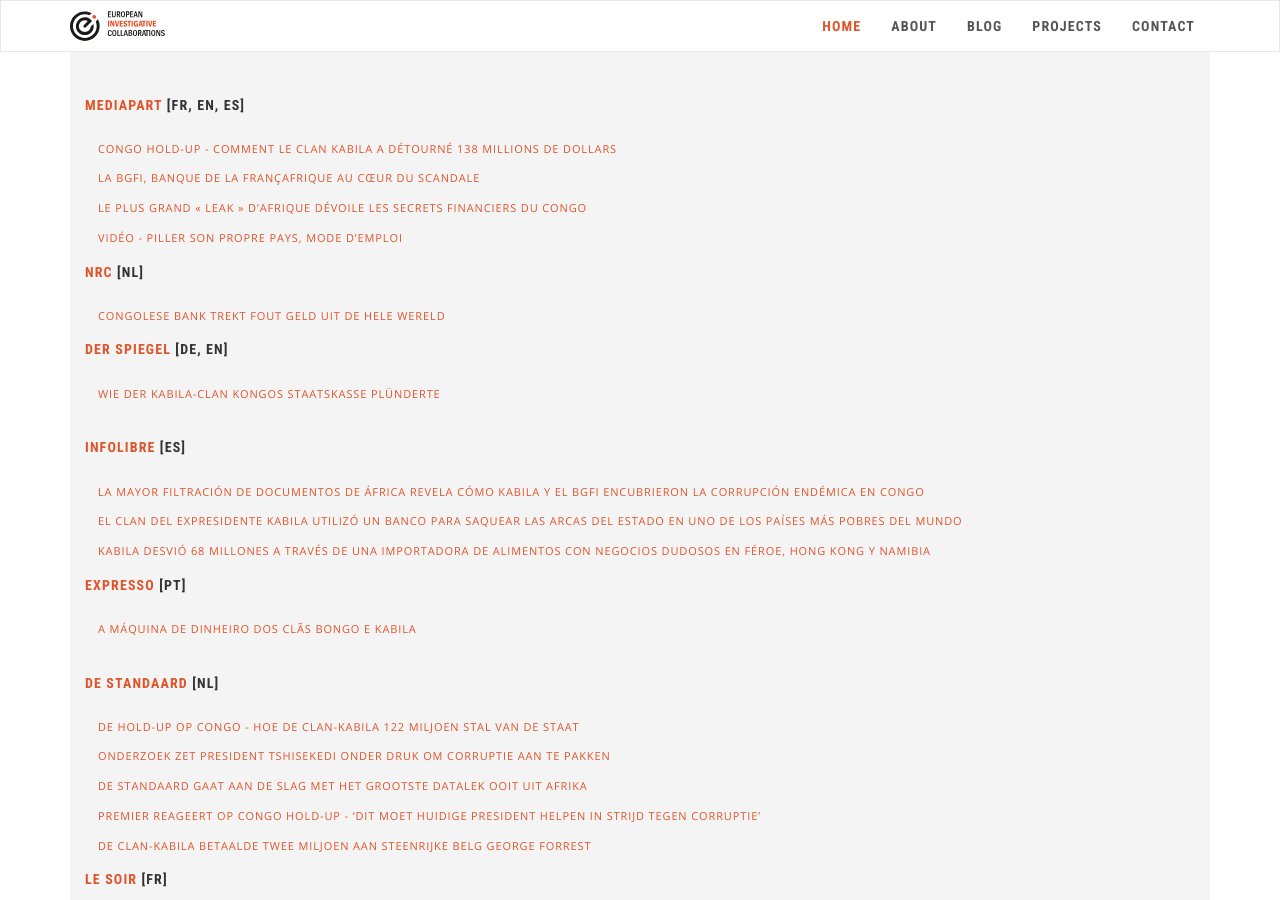
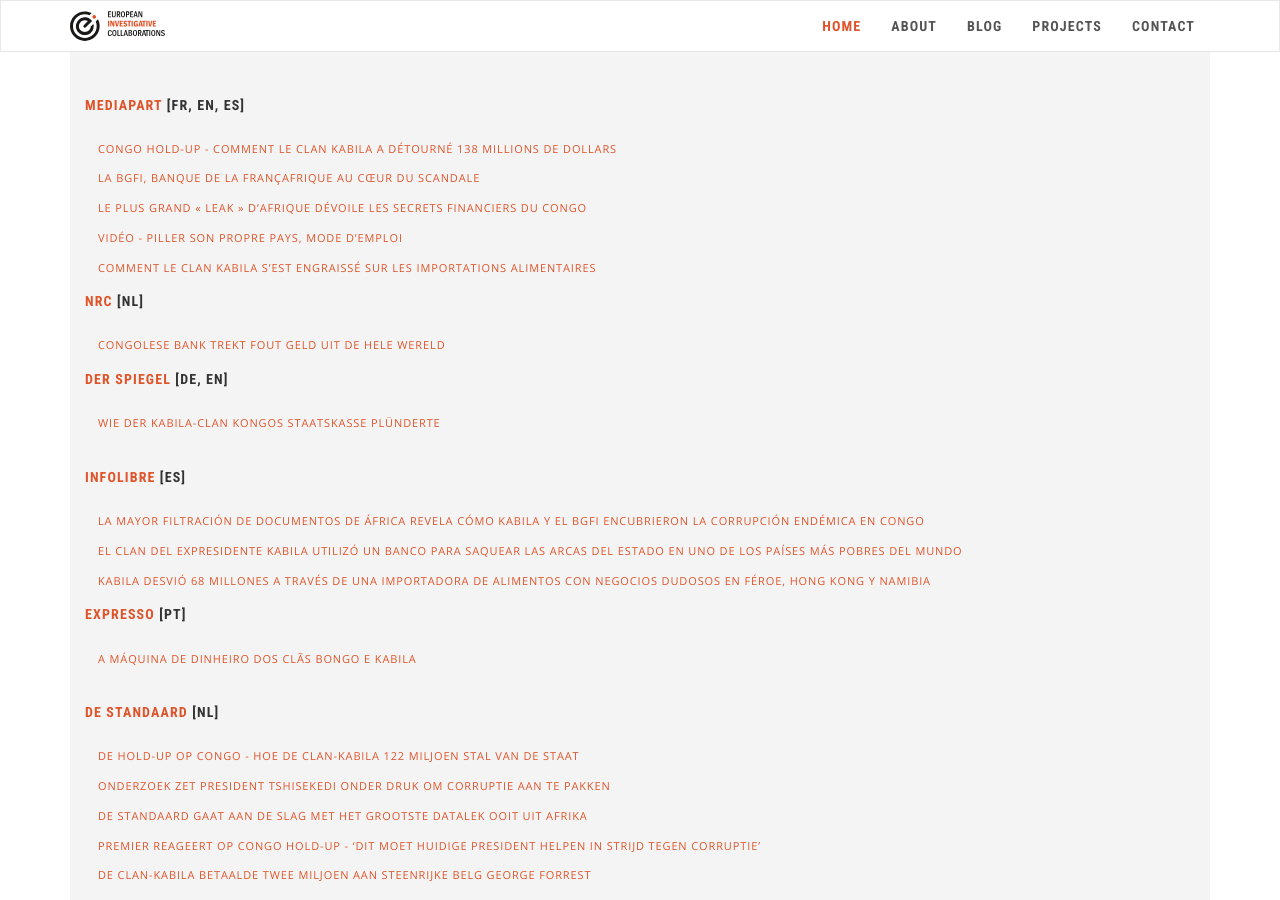
Before and after one commit to eic-network/eic-incubator.github.io, a Jekyll site: the page built from _projects/congo-holdup.md, in a window 1280 px wide and 900 px high, scrolled down 1149 px. Built offline with Jekyll 4.4.1, drawn with Linux system fonts in a browser that asks for light colours; nearby versions of some CDN libraries.

Commit message:
Update congo-holdup.md

```diff
--- a/_projects/congo-holdup.md
+++ b/_projects/congo-holdup.md
@@ -22,6 +22,8 @@ publications:
     url: https://www.mediapart.fr/journal/international/191121/le-plus-grand-leak-d-afrique-devoile-les-secrets-financiers-du-congo
   - name: Vidéo - piller son propre pays, mode d’emploi
     url: https://www.mediapart.fr/journal/france/191121/video-piller-son-propre-pays-mode-d-emploi
+  - name: Comment le clan Kabila s’est engraissé sur les importations alimentaires
+    url: https://www.mediapart.fr/journal/international/221121/congo-hold-comment-le-clan-kabila-s-est-engraisse-sur-les-importations-alimentaires
   name: Mediapart
   url: https://www.mediapart.fr
 - lang: "[NL]"
```
